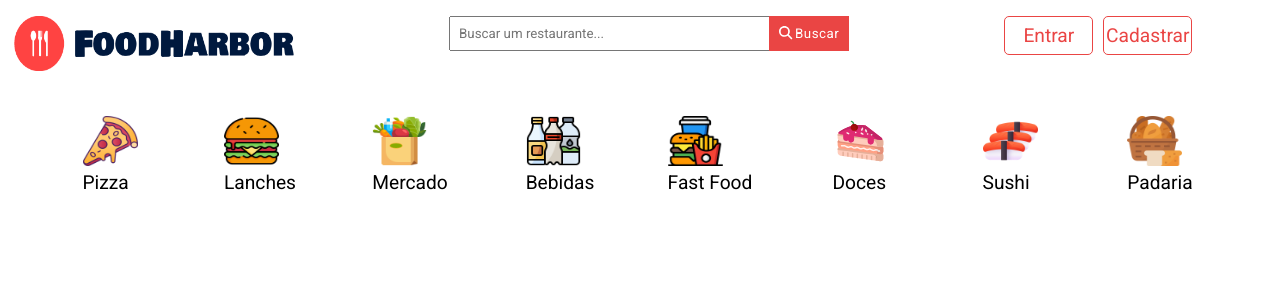
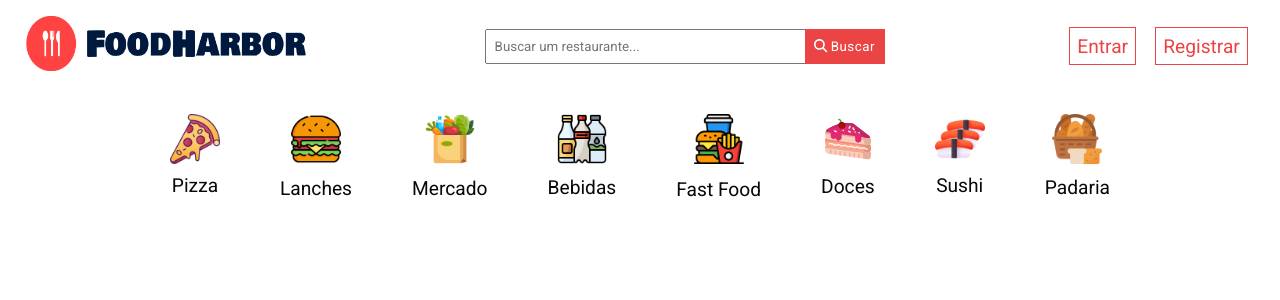
Before and after one commit to Emauri-Neto/FoodHarbor-FrontEnd, a React (Vite) app in the folder foodharbor-frontend/: page / in a window 1280 px wide. Shown: the top 300 px of the page. Built offline with nearby package versions, Linux system fonts and the light colour scheme; no server answers.

Commit message:
refact: refacting navbar && header

```diff
--- a/foodharbor-frontend/src/components/Header/index.jsx
+++ b/foodharbor-frontend/src/components/Header/index.jsx
@@ -12,9 +12,10 @@ import {
   faBagShopping,
   faGear,
   faRightFromBracket,
+  faCaretDown,
 } from "@fortawesome/free-solid-svg-icons";
 
-import { ContainerHeader, UnauthenticatedMenu } from "./style";
+import { ContainerHeader } from "./style";
 import { useAuth } from "../../context/AuthContext";
 import { useNavigate } from "react-router-dom";
 
@@ -31,6 +32,7 @@ const Header = () => {
     setIsOpen(false);
   }
 
+  let address = ['SAO PAULO']
   const handleLogout = async () => {
     try {
       await Logout();
@@ -61,34 +63,42 @@ const Header = () => {
         </button>
       </label>
       {user ? (
-        <label className="wrapper-buttons">
-          <button className="button-address">
-            <FontAwesomeIcon icon={faLocationDot} style={{ marginRight: 3 }} />
-            Entrega:
-          </button>
-          <button className="button-purchase" onClick={handleLogout}>
-            Sair
-          </button>
-          <button className="button-purchase">
-            <FontAwesomeIcon icon={faBagShopping} style={{ marginRight: 3 }} />
+        <ul>
+          <li id="Info" style={{ fontSize: "1rem", width: 250 }}>
+            <FontAwesomeIcon
+              icon={faLocationDot}
+              style={{ marginRight: "10%" }}
+            />
+            Entrega: {address}
+          </li>
+          <li id="Info" style={{ fontSize: "1rem", }}>
+            <FontAwesomeIcon
+              icon={faUser}
+              style={{ marginRight: "25%" }}
+            />
+            <FontAwesomeIcon icon={faCaretDown} />
+          </li>
+          <li id="Info" style={{ fontSize: "1rem", }} onClick={Logout}>
+            <FontAwesomeIcon
+              icon={faBagShopping}
+              style={{ marginRight: "15%" }}
+            />
             Sacola
-          </button>
-        </label>
+          </li>
+        </ul>
       ) : (
-        <UnauthenticatedMenu>
-          <label className="wrapper-buttons">
-            <StyledLink to="/login">
-              <button className="button-address" style={{ backgroundColor: "var(--white", fontSize: "1.2rem", cursor: "pointer" }}>
-                Entrar
-              </button>
-            </StyledLink>
-            <StyledLink to="/login">
-              <button className="button-address" style={{ backgroundColor: "var(--white", fontSize: "1.2rem", cursor: "pointer" }}>
-                Cadastrar
-              </button>
-            </StyledLink>
-          </label>
-        </UnauthenticatedMenu>
+        <ul>
+          <StyledLink id="Buttons" to="/login">
+            <span>
+              Entrar
+            </span>
+          </StyledLink>
+          <StyledLink id="Buttons">
+            <span>
+              Registrar
+            </span>
+          </StyledLink>
+        </ul>
       )}
 
     </ContainerHeader>
--- a/foodharbor-frontend/src/components/Header/style.js
+++ b/foodharbor-frontend/src/components/Header/style.js
@@ -4,6 +4,7 @@ export const ContainerHeader = styled.div`
   display: flex;
   justify-items: center;
   justify-content: space-around;
+  align-items: center;
   width: 100%;
   height: 100%;
   margin-top: 16px;
@@ -43,70 +44,34 @@ export const ContainerHeader = styled.div`
     cursor: pointer;
     letter-spacing: 0.5px;
   }
-  .wrapper-buttons {
-    display: flex;
-    gap: 10px;
-    margin-right: 5px;
-    margin-right: 10px;
-  }
-  .button-address {
-    width: 89px;
-    height: 39px;
-    border-radius: 5px;
-    border: 1px solid #ea4544;
-    color: #ea4544;
-  }
-  .button-user {
-    height: 39px;
-    border-radius: 5px;
-    border: 1px solid #ea4544;
-    outline: none;
-    color: #ea4544;
-  }
-  .button-purchase {
-    width: 89px;
-    height: 39px;
-    border-radius: 5px;
-    border: 1px solid #ea4544;
-    color: #ea4544;
-  }
-  .menuDropdownItems {
-    width: 300%;
-    position: absolute;
-    top: 100%;
-    right: 0;
-    display: flex;
-    flex-direction: column;
-    box-shadow: 0 0 10px rgba(0, 0, 0, 0.1);
-    z-index: 10;
-    padding: 10px;
-    background-color: var(--white);
-    border: 1px solid var(--gray);
+    ul{
+      list-style: none;
+      font-size: 1.2rem;
+      margin-right: 4%;
+      display: flex;
+      gap: 8px;
+      height: auto;
 
-    ul {
-      list-style: none;
-      padding: 0;
-      margin: 0;
-      display: flex;
-      flex-direction: column;
+      #Info{
+        display: flex;
+        align-items: center;
+        justify-content: center;
+        color: var(--orange);
+        border: 2px solid var(--orange);
+        padding-inline: 6%;
+        font-weight: 500;
+        border-radius: 5px;
+      }
+
+      #Buttons{
+        padding: 5%;
+        margin-inline: 4%;
+        border: 1px solid var(--orange);
+        color: var(--orange);
+        &:hover{
+          color: var(--white);
+          background-color: var(--orange);
+        }
+      }
     }
-  }
 `;
-
-export const UnauthenticatedMenu = styled.div`
-  margin-right: 5%;
-
-  ul{
-    display: flex;
-    flex-direction: row;
-    list-style: none;
-    gap: 15%;
-  }
-
-  .button{
-    padding: 10%;
-    border-radius: 5px;
-    border: 1px solid #ea4544;
-    color: #ea4544;
-  }
-`;
--- a/foodharbor-frontend/src/components/Navbar/index.jsx
+++ b/foodharbor-frontend/src/components/Navbar/index.jsx
@@ -9,62 +9,131 @@ import cake from "./img/cakeIcon.svg";
 import sushi from "./img/sushiIcon.png";
 import bread from "./img/breadIcon.png";
 
-import { ContainerNav, LinkNav } from "./style";
+import { ContainerNav } from "./style";
+import StyledLink from "../../styles/StyledLink"
 
 const Navbar = () => {
   return (
     <ContainerNav>
-      <LinkNav to="/">
-        <span>
-          <img src={pizza} alt="" />
+      <StyledLink>
+        <div className="itemWrapper">
+          <div className="imgContainer">
+            <img
+              src={pizza}
+              alt="pizza"
+              style={{ width: 50, height: 50 }}
+            />
+          </div>
+          <div className="txtContainer">
             <p>Pizza</p>
-        </span>
-      </LinkNav>
-      <LinkNav to="/">
-        <span>
-          <img src={lanche} alt="" />
+          </div>
+        </div>
+      </StyledLink>
+
+      <StyledLink>
+        <div className="itemWrapper">
+          <div className="imgContainer">
+            <img
+              src={lanche}
+              alt="lanches"
+              style={{ width: 50, height: 50 }}
+            />
+          </div>
+          <div className="txtContainer">
             <p>Lanches</p>
-        </span>
-      </LinkNav>
-      <LinkNav to="/">
-        <span>
-          <img src={basket} alt="" />
+          </div>
+        </div>
+      </StyledLink>
+
+      <StyledLink>
+        <div className="itemWrapper">
+          <div className="imgContainer">
+            <img
+              src={basket}
+              alt="mercado"
+              style={{ width: 50, height: 50 }}
+            />
+          </div>
+          <div className="txtContainer">
             <p>Mercado</p>
-        </span>
-      </LinkNav>
+          </div>
+        </div>
+      </StyledLink>
 
-      <LinkNav to="/">
-        <span>
-          <img src={drinks} alt="" />
+      <StyledLink>
+        <div className="itemWrapper">
+          <div className="imgContainer">
+            <img
+              src={drinks}
+              alt="drinks"
+              style={{ width: 50, height: 50 }}
+            />
+          </div>
+          <div className="txtContainer">
             <p>Bebidas</p>
-        </span>
-      </LinkNav>
-      <LinkNav to="/">
-        <span>
-          <img src={fastfood} alt="" className="fastFoodImg" />
+          </div>
+        </div>
+      </StyledLink>
+
+      <StyledLink>
+        <div className="itemWrapper">
+          <div className="imgContainer">
+            <img
+              src={fastfood}
+              alt="fastfood"
+              style={{ width: 50, height: 50 }}
+            />
+          </div>
+          <div className="txtContainer">
             <p>Fast Food</p>
-        </span>
-      </LinkNav>
+          </div>
+        </div>
+      </StyledLink>
 
-      <LinkNav to="/">
-        <span>
-          <img src={cake} alt="" />
+      <StyledLink>
+        <div className="itemWrapper">
+          <div className="imgContainer">
+            <img
+              src={cake}
+              alt="cake"
+              style={{ width: 50, height: 50 }}
+            />
+          </div>
+          <div className="txtContainer">
             <p>Doces</p>
-        </span>
-      </LinkNav>
-      <LinkNav to="/">
-        <span>
-          <img src={sushi} alt="" />
+          </div>
+        </div>
+      </StyledLink>
+
+      <StyledLink>
+        <div className="itemWrapper">
+          <div className="imgContainer">
+            <img
+              src={sushi}
+              alt="sushi"
+              style={{ width: 50, height: 50 }}
+            />
+          </div>
+          <div className="txtContainer">
             <p>Sushi</p>
-        </span>
-      </LinkNav>
+          </div>
+        </div>
+      </StyledLink>
 
-      <LinkNav to="/">
-        <span>
-          <img src={bread} alt="" />
+      <StyledLink>
+        <div className="itemWrapper">
+          <div className="imgContainer">
+            <img
+              src={bread}
+              alt="bread"
+              style={{ width: 50, height: 50 }}
+            />
+          </div>
+          <div className="txtContainer">
             <p>Padaria</p>
-        </span>
-      </LinkNav>
+          </div>
+        </div>
+      </StyledLink>
     </ContainerNav>
   );
 };
--- a/foodharbor-frontend/src/components/Navbar/style.js
+++ b/foodharbor-frontend/src/components/Navbar/style.js
@@ -3,25 +3,24 @@ import { Link } from "react-router-dom";
 
 export const ContainerNav = styled.div`
   display: flex;
-  margin: 40px;
+  margin-inline: 40px;
+  margin-top: 3%;
   justify-content: center;
-`;
-export const LinkNav = styled(Link)`
-  width: 50%;
-  margin-right: 10px;
-  display: flex;
-  justify-content: center;
-  text-decoration: none;
+  gap: 5%;
 
-  img {
-    height: 50px;
-    width: 55px;
-  }
+  .itemWrapper{
+    display: flex;
+    flex-direction: column;
+    justify-content: center;
+    align-items: center;
 
-  span {
-    color: #000;
-    &:hover {
-      color: #ea4544;
+    .imgContainer{
+      margin-bottom: 10%;
+    }
+
+    &:hover{
+      color: var(--orange);
+      cursor: pointer;
     }
   }
 `;
--- a/foodharbor-frontend/src/styles/StyledLink.js
+++ b/foodharbor-frontend/src/styles/StyledLink.js
@@ -6,4 +6,4 @@ const StyledLink = styled(Link)`
   text-decoration: none;
 `;
 
-export default StyledLink
+export default StyledLink;
```
Lines whose indentation alone changed are shown as unchanged.
